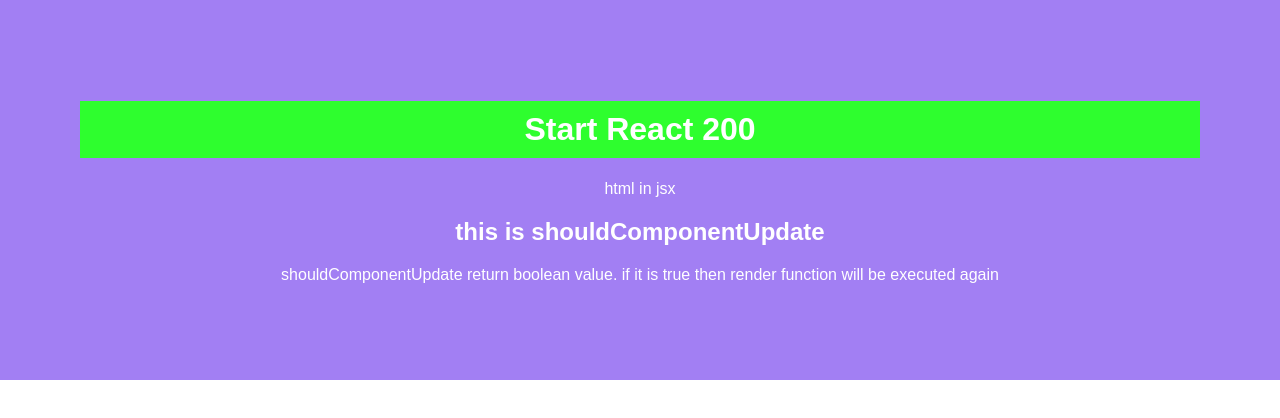
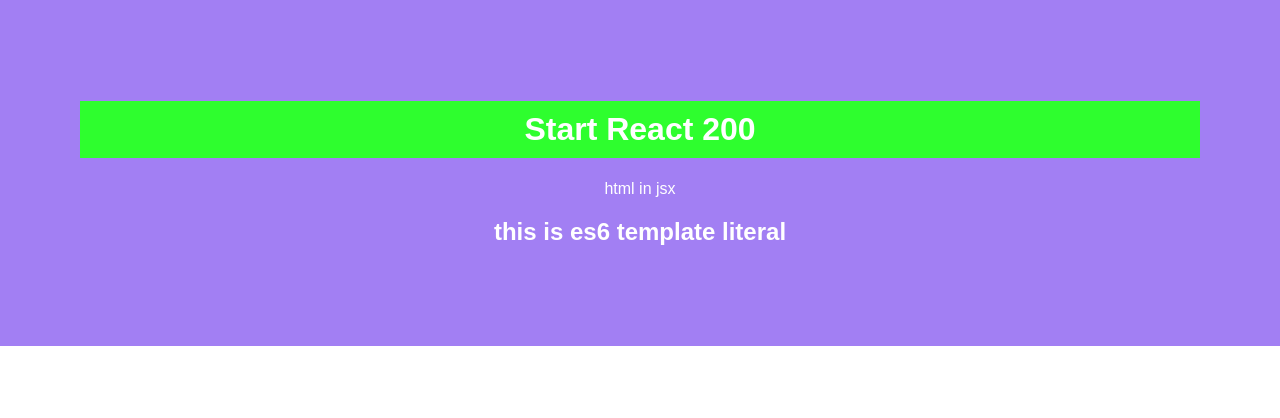
Before and after one commit to solfincode/react-200-tasks, a React (Create React App) app: page / in a window 1280 px wide. Shown: the top 418 px of the page. Built offline with nearby package versions, Linux system fonts and the light colour scheme.

Commit message:
ch9 template literal

```diff
--- a/src/App.js
+++ b/src/App.js
@@ -5,12 +5,14 @@
 import GetDerivedStateFromProps from "./components/GetDerivedStateFromProps";
 import ComponentDidMount from "./components/ComponentDidMount";
 import ShouldComponentUpdate from "./components/ShouldComponentUpdate";
+import ES6 from "./components/ES6.js";
+
 function App() {
   return (
     <div>
       <h1>Start React 200</h1>
       <p>html in jsx</p>
-      <ShouldComponentUpdate prop_value="ShouldComponentUpdate" />
+      <ES6 />
     </div>
   );
 }
--- /dev/null
+++ b/src/components/ES6.js
@@ -0,0 +1,16 @@
+import React, { Component } from "react";
+
+export default class ES6 extends Component {
+  constructor(props) {
+    super(props);
+    this.state = {};
+  }
+  componentDidMount() {
+    let language = "javascript";
+    let country = "USA";
+    console.log(`language is ${language} country is ${country}`);
+  }
+  render() {
+    return <h2>this is es6 template literal</h2>;
+  }
+}
```
